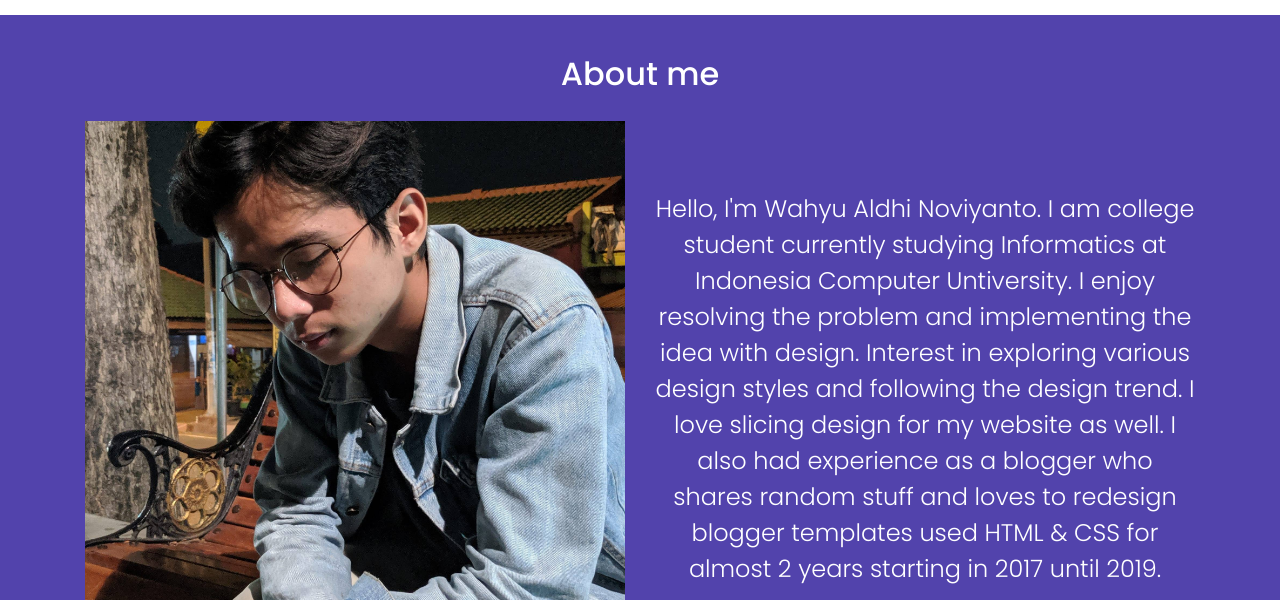
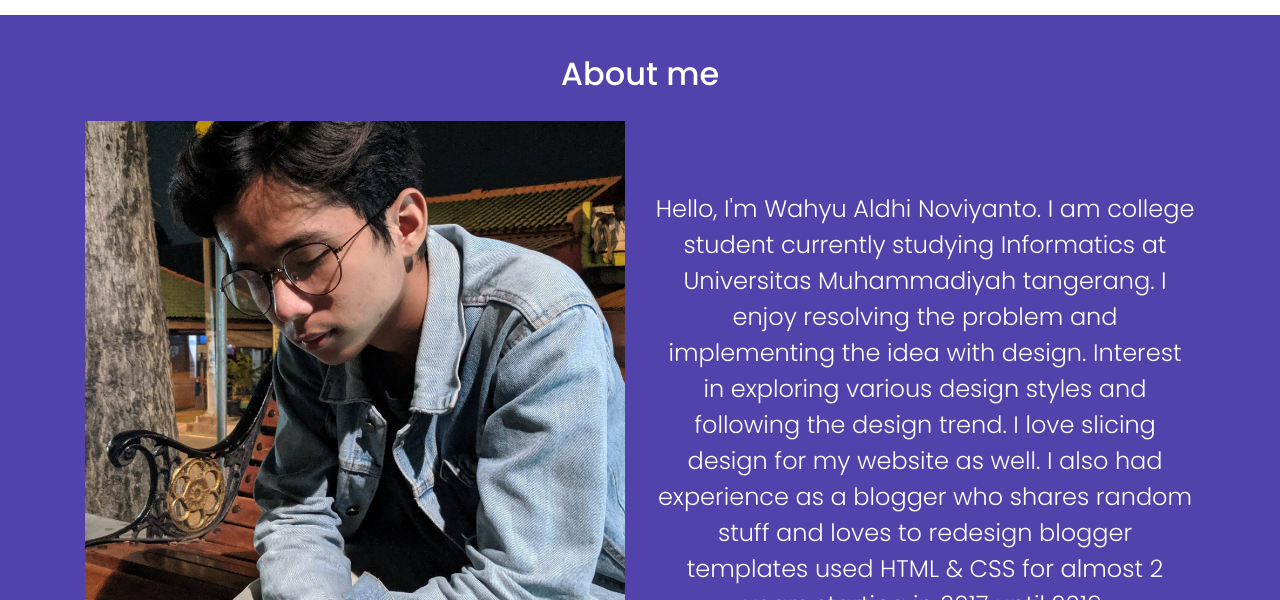
Before and after one commit to aldi6889/portfolioaldi.github.io, a plain HTML site: page index.html in a window 1280 px wide. Shown: the part 953-1553 px from the top of the page. Drawn offline with nearby package versions, Linux system fonts and the light colour scheme.

Commit message:
Update index.html

```diff
--- a/index.html
+++ b/index.html
@@ -168,13 +168,9 @@
           <img src="./img/foto.png" alt="foto">
         </div>
         <div class="col-md-6">
-          <p>Hello, I'm Wahyu Aldhi Noviyanto. I am college student currently studying Informatics at Indonesia Computer
-            Untiversity. I enjoy resolving the problem and implementing the idea with design. Interest in
-            exploring various design styles and following the design trend. I love slicing design for my website as
-            well. I
-            also had experience as a blogger who shares random stuff and loves to redesign blogger templates used HTML &
-            CSS
-            for almost 2 years starting in 2017 until 2019.</p>
+          <p>Hello, I'm Wahyu Aldhi Noviyanto. I am college student currently studying Informatics at Universitas Muhammadiyah tangerang. I enjoy resolving the problem and implementing the idea with design. Interest in
+            exploring various design styles and following the design trend. I love slicing design for my website as well. I also had experience as a blogger who shares random stuff and loves to redesign blogger templates used HTML & CSS for almost 2 years starting in 2017 until 2019.
+          </p>
           <center>
             <a href="https://www.facebook.com/aldinovianto215/"><i class="fa fa-facebook"></i></a>
             <a href="https://www.twitter.com/resaendr/"><i class="fa fa-twitter"></i></a>
```
